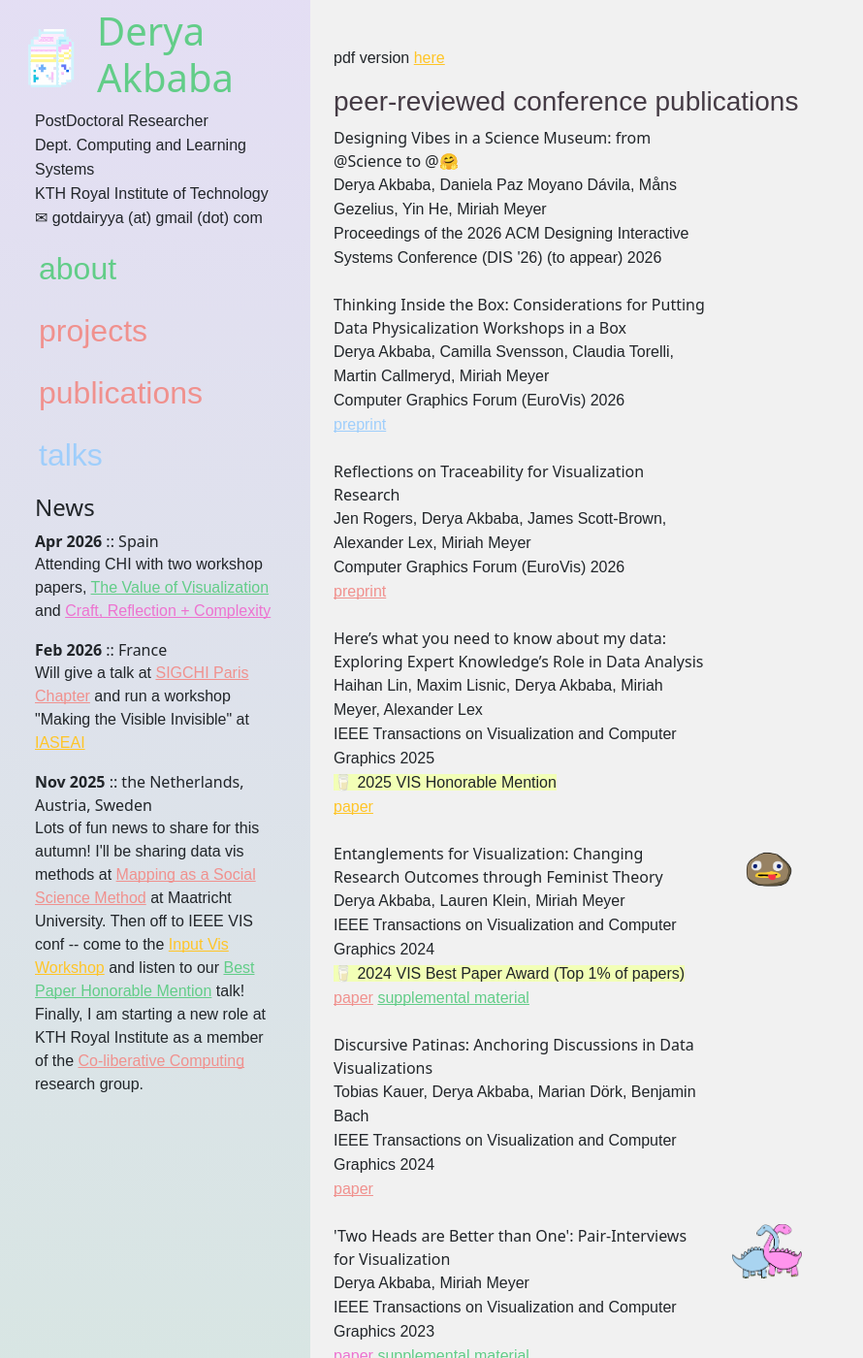
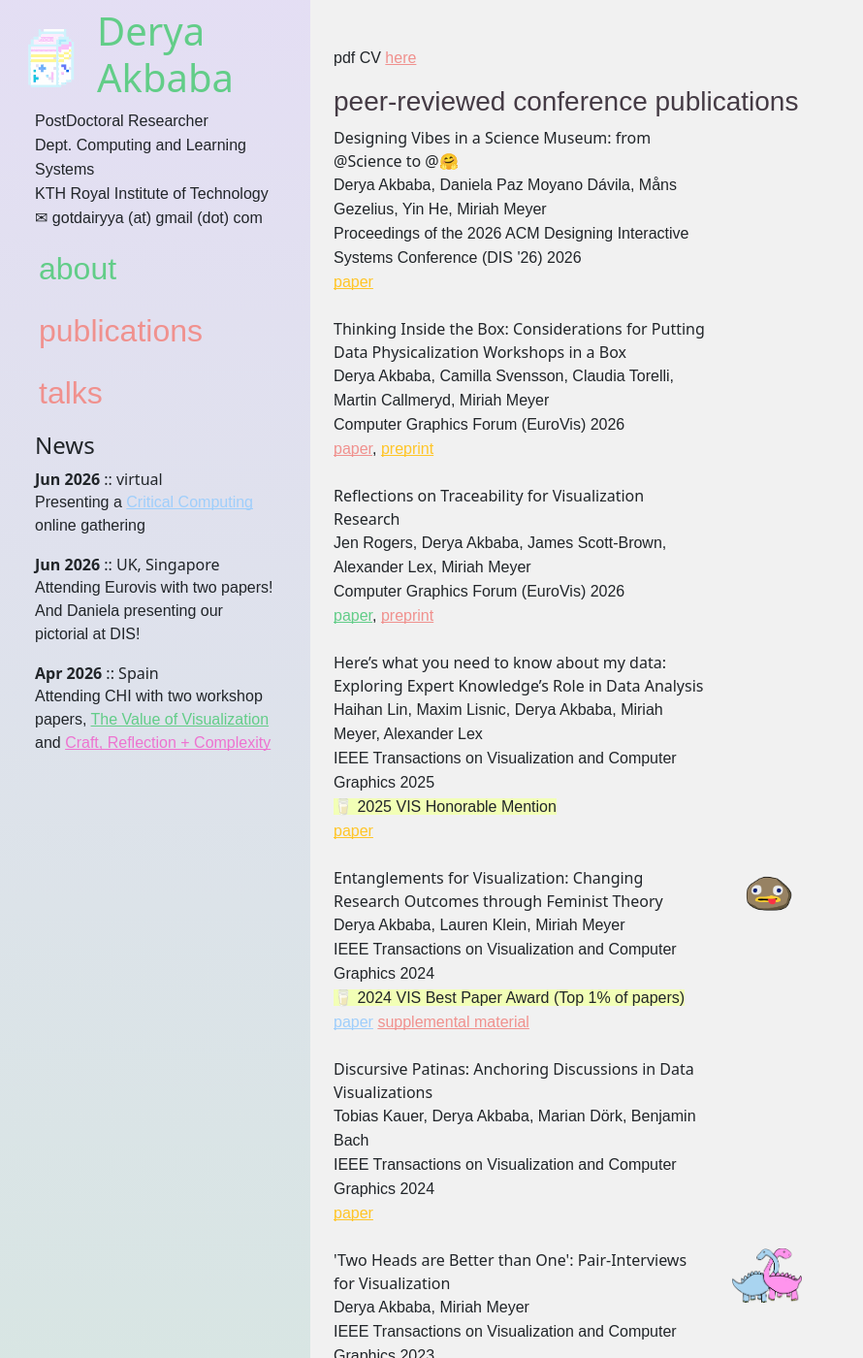
Before and after one commit to gotdairyya/gotdairyya.github.io, a Jekyll site: the page built from publications.md, in a window 1280 px wide and 1400 px high. Shown: the whole window at 97% size, without its empty margins (0-890 px from the left). Built offline with Jekyll 4.4.1, drawn with Linux system fonts in a browser that asks for light colours; some web fonts are replaced.

Commit message:
MVP website updates

```diff
--- a/_data/navigation.yml
+++ b/_data/navigation.yml
@@ -1,8 +1,6 @@
 ---
 - link: /
   name: about
-- link: /projects.html
-  name: projects
 - link: /publications.html
   name: publications
 - link: /talks.html
--- a/_data/news.yml
+++ b/_data/news.yml
@@ -82,3 +82,9 @@
 - date: 2026-04-12
   place: Spain
   news: Attending CHI with two workshop papers, <a href="https://files.de-1.osf.io/v1/resources/4n7rh/providers/osfstorage/69b6f8f31a4f72d006a72cac">The Value of Visualization</a> and <a href="https://osf.io/e4r9m/files/5p7hk">Craft, Reflection + Complexity</a>
+- date: 2026-06-08
+  place: UK, Singapore
+  news: Attending Eurovis with two papers! And Daniela presenting our pictorial at DIS!
+- date: 2026-06-24
+  place: virtual
+  news: Presenting a <a href="https://criticalcomputing.cc/">Critical Computing</a> online gathering
--- a/_data/talks.yml
+++ b/_data/talks.yml
@@ -137,3 +137,11 @@
   video:
   link:
   order: 12
+- title: "Thinking Inside the Box: Considerations for Putting Data Physicalization Workshops in a Box"
+  organization: Eurovis
+  country: UK
+  year: Jun 2026
+  date: 06-2026
+  video:
+  link:
+  order: 12
--- a/publications.md
+++ b/publications.md
@@ -3,7 +3,7 @@
 title: publications
 ---
 
-pdf version [here](/assets/images/Akbaba-CV.pdf)
+pdf CV [here](/assets/images/Akbaba-CV.pdf)
 
 ### peer-reviewed conference publications
 
```
Also changed, not shown: _data/publications.yml (+4 -4 lines), 1 other file.
